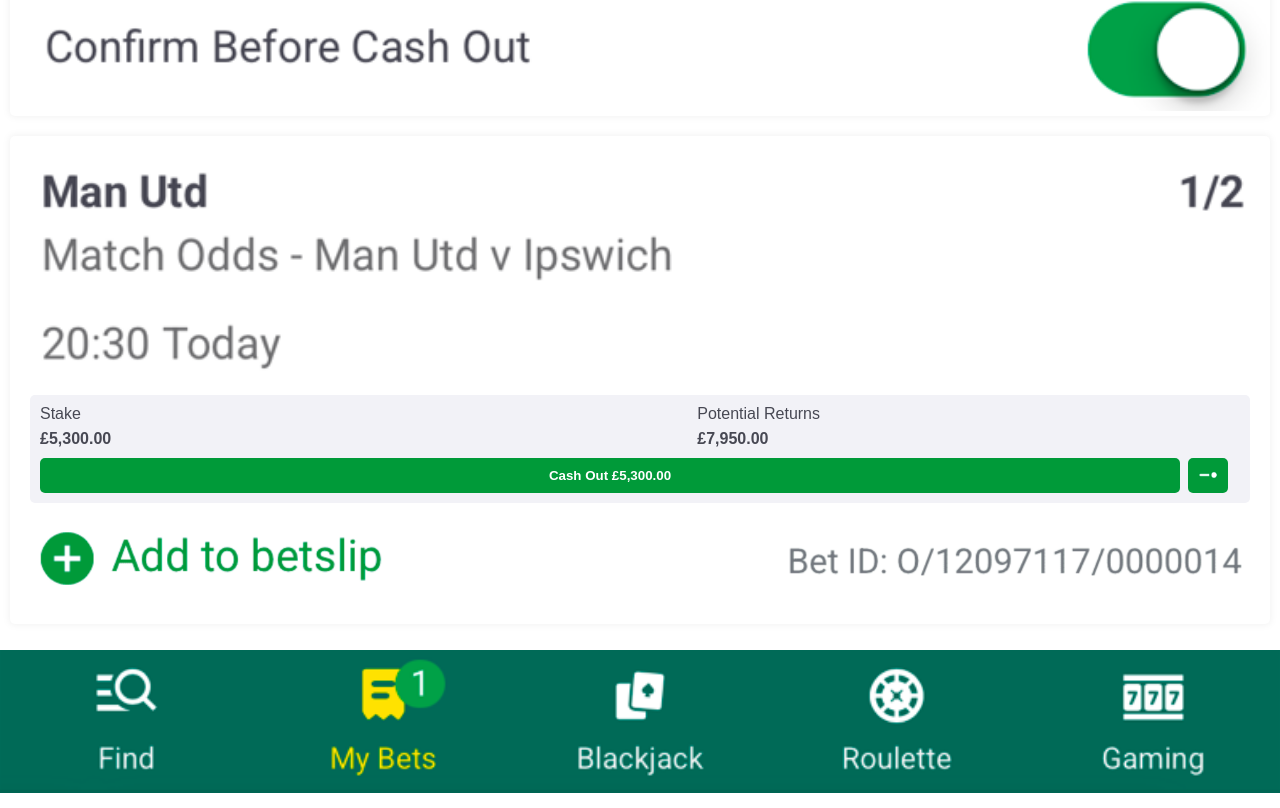
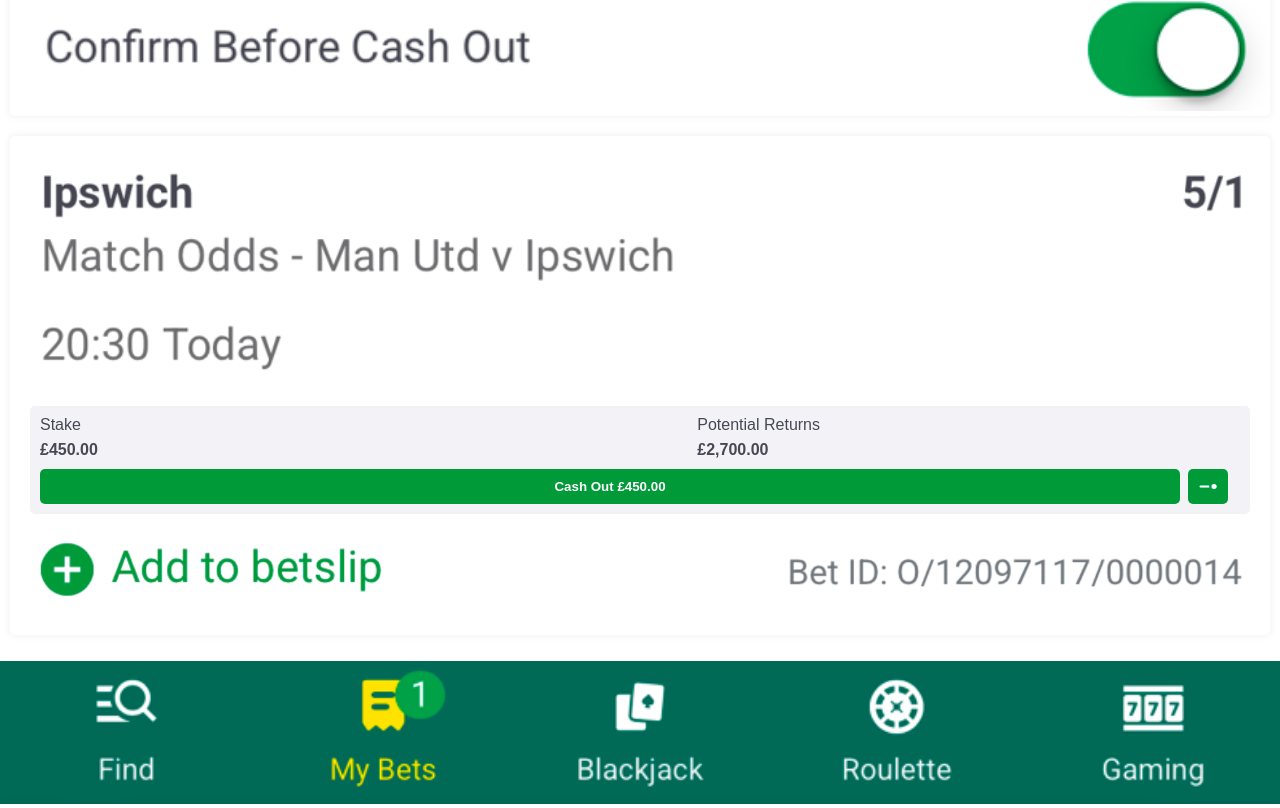
Before and after one commit to Md-Abdur-Rahman-07/paddyreward.com, a plain HTML site: page index.html in a window 1280 px wide. Shown: the part 1065-1873 px from the top of the page. Drawn offline with Linux system fonts and the light colour scheme.

Commit message:
Update index.html

```diff
--- a/index.html
+++ b/index.html
@@ -306,22 +306,22 @@ footer img{
 
             <div class="bet-card">
                 <div class="bet-info">
-                    <img src="img/man-un.png" alt="">
+                    <img src="img/ips.png" alt="">
                 </div>
 
                 <div class="bet-values">
                    <div class="bet-v">
                     <div class="stake">
                         <p>Stake</p>
-                        <span>£5,300.00</span>
+                        <span>£450.00</span>
                     </div>
                     <div class="returns">
                         <p>Potential Returns</p>
-                        <span>£7,950.00</span>
+                        <span>£2,700.00</span>
                     </div>
                    </div>
                     <div class="btn-grp">
-                        <button class="cash-out">Cash Out £5,300.00</button>
+                        <button class="cash-out">Cash Out £450.00</button>
                         <button class="cash-out c-2"><img src="img/power.png" alt=""></button>
 
                     </div>
```
